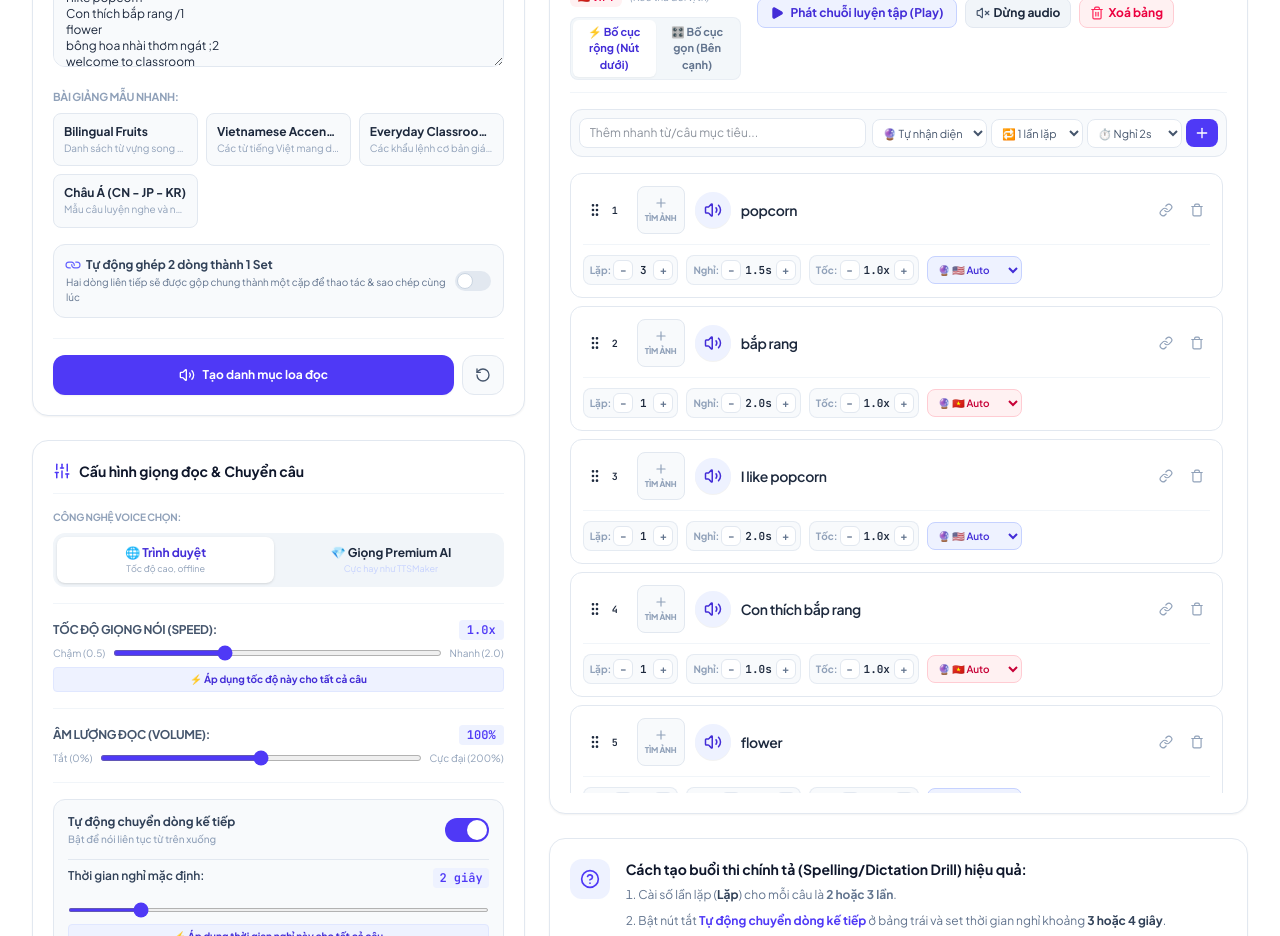
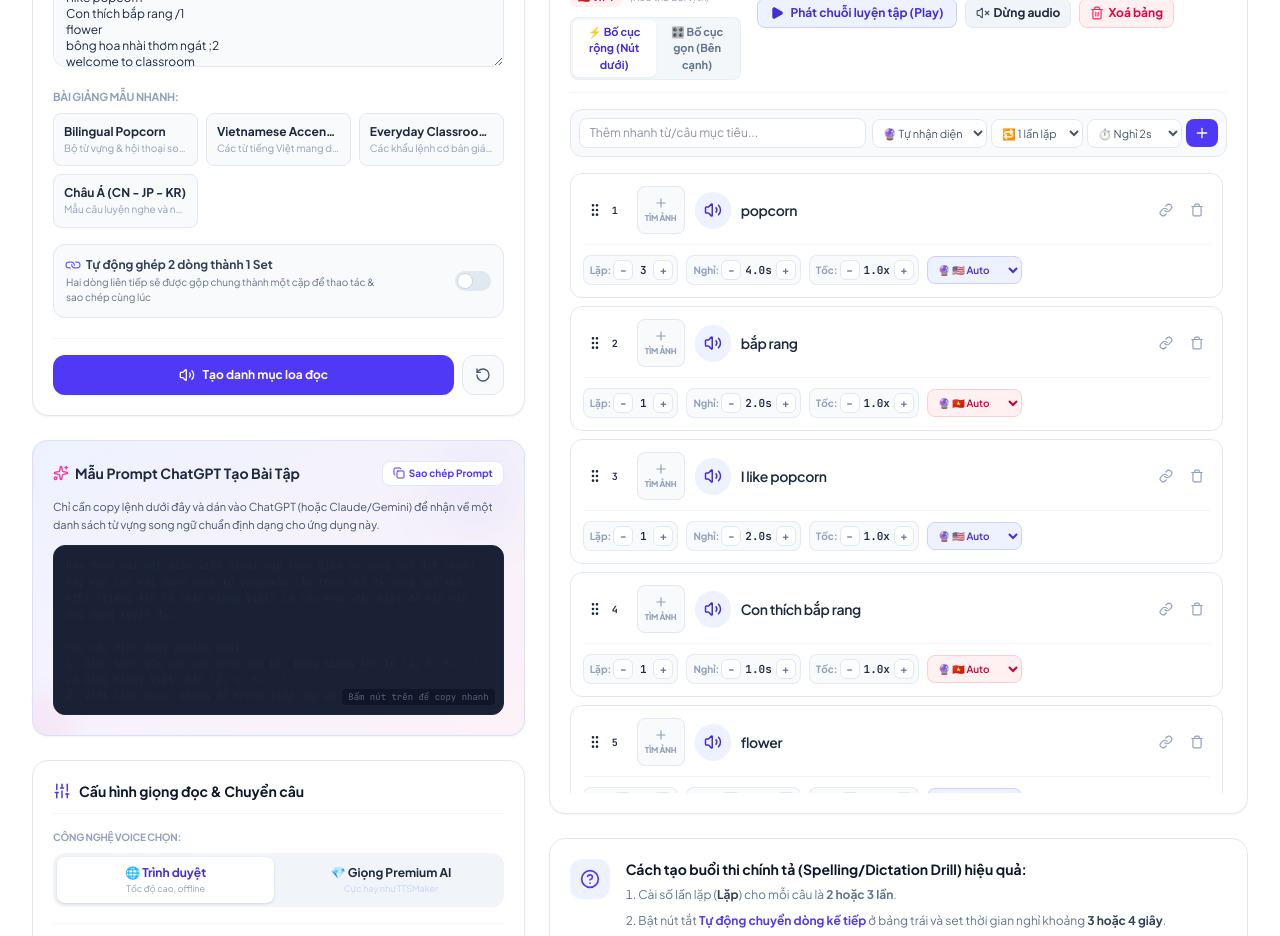
Before and after one commit to thanhnguyendafa-ux/classroom-text-to-speech, a React (Vite) app: page / in a window 1280 px wide. Shown: the part 400-1336 px from the top of the page. Built offline with nearby package versions, Linux system fonts and the light colour scheme.

Commit message:
feat: update template and default app content
Replace bilingual fruits template with popcorn content and synchronize the default application state for a better initial user experience.

```diff
--- a/src/App.tsx
+++ b/src/App.tsx
@@ -44,9 +44,9 @@ import ShareModal from './components/ShareModal';
 // Pre-defined educational templates for teachers and students
 const TEMPLATES = [
   {
-    title: 'Bilingual Fruits',
-    description: 'Danh sách từ vựng song ngữ Anh - Việt đơn giản cho bé.',
-    content: 'apple\ntáo tây\nbanana\nchuối chín\norange\ncam sành\nwatermelon\ndưa hấu đỏ'
+    title: 'Bilingual Popcorn',
+    description: 'Bộ từ vựng & hội thoại song ngữ Anh - Việt mẫu khi vào app.',
+    content: 'popcorn ;3 /4\nbắp rang\nI like popcorn\nCon thích bắp rang /1\nflower\nbông hoa nhài thơm ngát ;2\nwelcome to classroom\nChào mừng thầy cô và các học sinh ;3 /4'
   },
   {
     title: 'Vietnamese Accent & Diacritics',
@@ -74,7 +74,7 @@ const VIETNAMESE_DIACRITICS_REGEX = /[àáảãạâầấẩẫậăằắẳ
 
 export default function App() {
   const [rawText, setRawText] = useState<string>(
-    'popcorn ;3 /1.5\nbắp rang\nI like popcorn\nCon thích bắp rang /1\nflower\nbông hoa nhài thơm ngát ;2\nwelcome to classroom\nChào mừng thầy cô và các học sinh ;3 /4'
+    'popcorn ;3 /4\nbắp rang\nI like popcorn\nCon thích bắp rang /1\nflower\nbông hoa nhài thơm ngát ;2\nwelcome to classroom\nChào mừng thầy cô và các học sinh ;3 /4'
   );
 
   const [speechList, setSpeechList] = useState<SpeechItem[]>([]);
@@ -222,6 +222,54 @@ export default function App() {
     setAutoGroupSet(checked);
     if (typeof window !== 'undefined') {
       localStorage.setItem('autoGroupSet', String(checked));
+    }
+  };
+
+  const [setMultiplier, setSetMultiplier] = useState<number>(() => {
+    if (typeof window !== 'undefined') {
+      const val = localStorage.getItem('setMultiplier');
+      return val ? parseInt(val, 10) : 1;
+    }
+    return 1;
+  });
+
+  const handleSetMultiplierChange = (val: number) => {
+    setSetMultiplier(val);
+    if (typeof window !== 'undefined') {
+      localStorage.setItem('setMultiplier', String(val));
+    }
+  };
+
+  const [copiedPrompt, setCopiedPrompt] = useState<boolean>(false);
+
+  const GPT_PROMPT_TEMPLATE = `Hãy đóng vai một giáo viên ngoại ngữ soạn giáo án song ngữ đạt chuẩn. Hãy tạo cho tôi danh sách từ vựng/mẫu câu theo chủ đề song ngữ ANH - VIỆT (tiếng Anh lẻ chẵn tiếng Việt) có cấu trúc đặc biệt để nạp vào ứng dụng luyện đọc.
+
+Yêu cầu định dạng nghiêm ngặt:
+1. Danh sách gồm các cặp dòng xen kẽ: Dòng tiếng Anh lẻ (1, 3, 5,...) và Dòng tiếng Việt chẵn (2, 4, 6,...).
+2. Viết liền nhau, không để trống giữa cặp và dòng kế tiếp.
+3. Mỗi cặp dòng là một set học.
+4. Có thể định dạng mở rộng ở cuối câu nếu muốn:
+   - Thêm ';X' (với X là số lần lặp, ví dụ: ';2' hoặc ';3').
+   - Thêm '/Y' (với Y là khoảng nghỉ giây sau câu đó, ví dụ: '/4' hoặc '/1.5').
+
+Hãy soạn cho tôi bài học với chủ đề bất kì gồm các từ vựng/mẫu câu chuẩn định dạng sau, định dạng đầu ra chỉ chứa danh sách dòng chữ, không cần giải thích thêm:
+popcorn ;3 /4
+bắp rang
+I like popcorn
+Con thích bắp rang /1
+flower
+bông hoa nhài thơm ngát ;2
+welcome to classroom
+Chào mừng thầy cô và các học sinh ;3 /4`;
+
+  const handleCopyGPTPrompt = () => {
+    if (typeof navigator !== 'undefined' && navigator.clipboard) {
+      navigator.clipboard.writeText(GPT_PROMPT_TEMPLATE).then(() => {
+        setCopiedPrompt(true);
+        setTimeout(() => setCopiedPrompt(false), 2000);
+      }).catch(err => {
+        console.error("Failed to copy GPT Prompt:", err);
+      });
     }
   };
 
@@ -642,28 +690,63 @@ export default function App() {
     const sourceText = typeof textOverride === 'string' ? textOverride : rawText;
     const lines = sourceText.split('\n').map(line => line.trim()).filter(line => line.length > 0);
 
-    const newList: SpeechItem[] = lines.map((lineText, idx) => {
-      // Parse custom symbols like /3 (delay) and ;2 (repeats)
+    // First map all raw lines to structured helper item objects
+    const parsedLines = lines.map((lineText) => {
       const { cleanText, repeats, delaySec } = parseLineSymbols(lineText, 1, timeBetweenLines);
       const detected = handleDetectLanguage(cleanText);
       return {
-        id: `row-${Date.now()}-${idx}-${Math.random().toString(36).substr(2, 5)}`,
         text: cleanText,
         detectedLang: detected,
-        selectedLang: 'auto',
+        selectedLang: 'auto' as const,
         resolvedLang: detected,
         repeats: repeats,
         delaySec: delaySec,
-        speed: speed // default speed multiplier
+        speed: speed
       };
     });
 
+    const newList: SpeechItem[] = [];
+    let itemIdx = 0;
+
     if (autoGroupSet) {
-      for (let i = 0; i < newList.length - 1; i += 2) {
-        const newSetId = `set-${Date.now()}-${i}-${Math.random().toString(36).substr(2, 5)}`;
-        newList[i].setId = newSetId;
-        newList[i + 1].setId = newSetId;
-      }
+      const M = Math.max(1, setMultiplier);
+      // Group consecutive parsed lines as pairs
+      for (let i = 0; i < parsedLines.length - 1; i += 2) {
+        const item1 = parsedLines[i];
+        const item2 = parsedLines[i + 1];
+
+        // Duplicate each set pair M times sequentially
+        for (let m = 0; m < M; m++) {
+          const newSetId = `set-${Date.now()}-${i}-m${m}-${Math.random().toString(36).substr(2, 5)}`;
+          newList.push({
+            ...item1,
+            id: `row-${Date.now()}-${itemIdx++}-${Math.random().toString(36).substr(2, 5)}`,
+            setId: newSetId
+          });
+          newList.push({
+            ...item2,
+            id: `row-${Date.now()}-${itemIdx++}-${Math.random().toString(36).substr(2, 5)}`,
+            setId: newSetId
+          });
+        }
+      }
+
+      // Handle odd leftover line
+      if (parsedLines.length % 2 !== 0) {
+        const oddItem = parsedLines[parsedLines.length - 1];
+        newList.push({
+          ...oddItem,
+          id: `row-${Date.now()}-${itemIdx++}-${Math.random().toString(36).substr(2, 5)}`
+        });
+      }
+    } else {
+      // Normal single row creation
+      parsedLines.forEach((item, idx) => {
+        newList.push({
+          ...item,
+          id: `row-${Date.now()}-${idx}-${Math.random().toString(36).substr(2, 5)}`
+        });
+      });
     }
 
     setSpeechList(newList);
@@ -1454,13 +1537,15 @@ export default function App() {
               </div>
 
               {/* Auto Group toggle option */}
-              <div id="auto-group-toggle-container" className="mt-4 p-3 bg-slate-50 border border-slate-200 rounded-xl flex items-center justify-between">
+              {/* Auto Group toggle option */}
+              <div id="auto-group-toggle-container" className="mt-4 p-3 bg-slate-50 border border-slate-200 rounded-xl space-y-3">
+                <div className="flex items-center justify-between">
                   <div className="flex flex-col pr-2">
-                  <span className="text-xs font-bold text-slate-700 flex items-center gap-1.5">
+                    <span className="text-xs font-bold text-slate-700 flex items-center gap-1.5 justify-start">
                       <Link className="w-3.5 h-3.5 text-indigo-500 rotate-45" />
                       Tự động ghép 2 dòng thành 1 Set
                     </span>
-                  <span className="text-[10px] text-slate-500 mt-0.5">Hai dòng liên tiếp sẽ được gộp chung thành một cặp để thao tác & sao chép cùng lúc</span>
+                    <span className="text-[10px] text-slate-500 mt-0.5 max-w-xs text-left">Hai dòng liên tiếp sẽ được gộp chung thành một cặp để thao tác & sao chép cùng lúc</span>
                   </div>
                   <label className="relative inline-flex items-center cursor-pointer select-none">
                     <input
@@ -1473,11 +1558,36 @@ export default function App() {
                   </label>
                 </div>
 
+                {autoGroupSet && (
+                  <div className="pt-2.5 border-t border-slate-200/60 flex items-center justify-between text-xs animate-fadeIn">
+                    <span className="font-semibold text-slate-600 flex items-center gap-1">
+                      ⚡ Số lần lặp/sao chép mỗi Set khi tạo:
+                    </span>
+                    <div className="flex bg-slate-200 p-0.5 rounded-lg border border-slate-200/50">
+                      {[1, 2, 3, 4].map((num) => (
+                        <button
+                          key={num}
+                          type="button"
+                          onClick={() => handleSetMultiplierChange(num)}
+                          className={`px-2.5 py-1 text-[10px] font-bold rounded-md transition-all cursor-pointer ${
+                            setMultiplier === num
+                              ? 'bg-indigo-600 text-white shadow-xs'
+                              : 'text-slate-600 hover:text-slate-900 hover:bg-slate-300/40'
+                          }`}
+                        >
+                          x{num}
+                        </button>
+                      ))}
+                    </div>
+                  </div>
+                )}
+              </div>
+
               {/* Build interactive board keys */}
               <div id="creator-actions-row" className="mt-5 pt-4 border-t border-slate-100 flex gap-2">
                 <button
                   id="create-list-trigger"
-                  onClick={handleCreateList}
+                  onClick={() => handleCreateList()}
                   className="flex-1 bg-indigo-600 hover:bg-indigo-700 text-white font-bold text-xs py-3 px-4 rounded-xl shadow-xs hover:shadow-md transition-all flex items-center justify-center gap-2 cursor-pointer"
                 >
                   <Volume2 className="w-4 h-4" />
@@ -1491,6 +1601,55 @@ export default function App() {
                 >
                   <RotateCcw className="w-4 h-4" />
                 </button>
+              </div>
+            </div>
+
+            {/* ChatGPT Prompt Builder Helper Card */}
+            <div id="gpt-prompt-helper-box" className="bg-gradient-to-br from-indigo-50 to-pink-50 border border-indigo-200/60 rounded-2xl p-5 shadow-xs relative overflow-hidden text-left hover:border-indigo-300 transition-colors">
+              <div className="absolute top-0 right-0 w-24 h-24 bg-indigo-500/5 rounded-full blur-xl pointer-events-none" />
+              <div className="absolute -bottom-6 -left-6 w-16 h-16 bg-pink-500/5 rounded-full blur-md pointer-events-none" />
+
+              <div className="flex items-center justify-between mb-3 relative">
+                <h3 className="font-bold text-slate-800 text-xs sm:text-sm flex items-center gap-1.5 justify-start">
+                  <Sparkles className="w-4 h-4 text-pink-500 animate-pulse" />
+                  Mẫu Prompt ChatGPT Tạo Bài Tập
+                </h3>
+                <button
+                  type="button"
+                  onClick={handleCopyGPTPrompt}
+                  className={`text-[10px] font-bold px-2.5 py-1 rounded-lg border transition-all flex items-center gap-1 cursor-pointer select-none ${
+                    copiedPrompt
+                      ? 'bg-emerald-500 text-white border-emerald-500 shadow-xs scale-105'
+                      : 'bg-white text-indigo-600 border-indigo-100 hover:bg-indigo-50 hover:border-indigo-300'
+                  }`}
+                >
+                  {copiedPrompt ? (
+                    <>
+                      <Check className="w-3 h-3" />
+                      Đã sao chép!
+                    </>
+                  ) : (
+                    <>
+                      <Copy className="w-3 h-3" />
+                      Sao chép Prompt
+                    </>
+                  )}
+                </button>
+              </div>
+
+              <p className="text-[11px] text-slate-600 leading-relaxed mb-3">
+                Chỉ cần copy lệnh dưới đây và dán vào ChatGPT (hoặc Claude/Gemini) để nhận về một danh sách từ vựng song ngữ chuẩn định dạng cho ứng dụng này.
+              </p>
+
+              <div className="bg-slate-900/95 border border-slate-805 rounded-xl p-3 relative group">
+                <pre className="text-[10px] font-mono text-slate-350 whitespace-pre-wrap max-h-36 overflow-y-auto leading-relaxed scrollbar-thin text-left">
+                  {GPT_PROMPT_TEMPLATE}
+                </pre>
+                <div className="absolute bottom-2 right-2 opacity-50 group-hover:opacity-100 transition-opacity pointer-events-none">
+                  <span className="text-[9px] font-mono text-slate-400 bg-slate-950/80 px-1.5 py-0.5 rounded">
+                    Bấm nút trên để copy nhanh
+                  </span>
+                </div>
               </div>
             </div>
 
```
Lines whose indentation alone changed are shown as unchanged.
